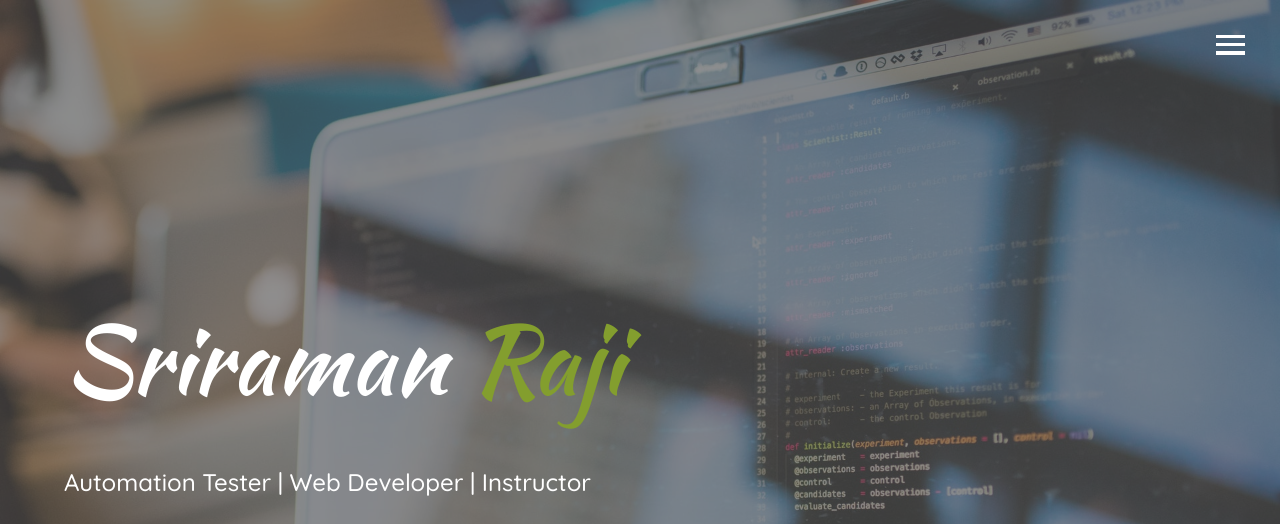
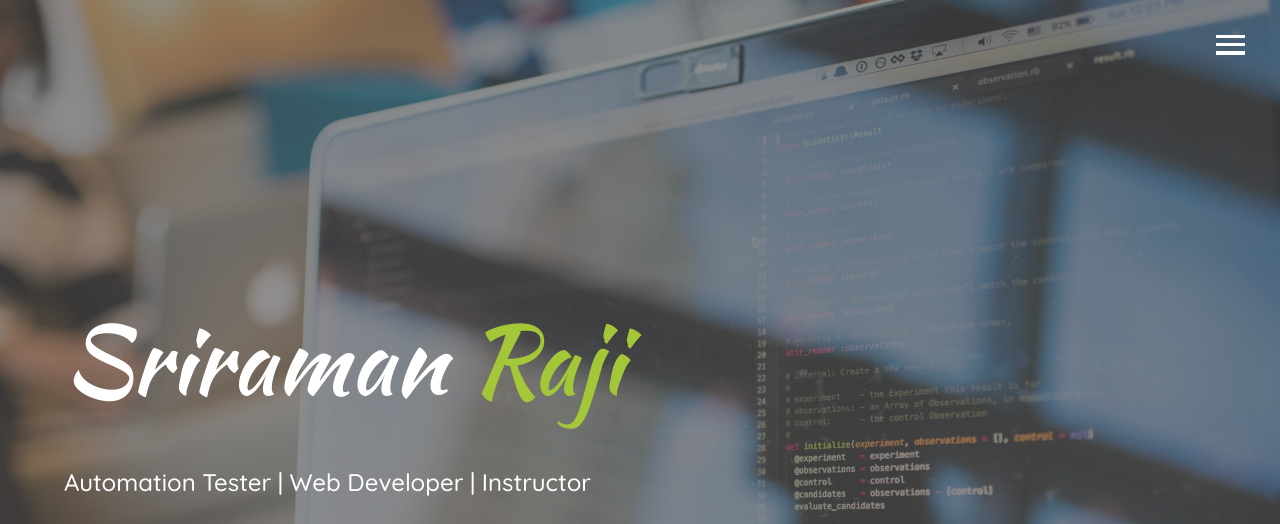
Before and after one commit to SriramanRaji/SriramanRaji, a website: page index.html in a window 1280 px wide. Shown: the top 524 px of the page. Drawn offline with Linux system fonts and the light colour scheme.

Commit message:
reverted android green in secondary text

```diff
--- a/scss/_config.scss
+++ b/scss/_config.scss
@@ -2,7 +2,7 @@ $color-pallete: #5499d1, #4267b2, #0f7dc2, #1da1f2, #a4c639, #f6d55c, #e4002b,
   #ff9f52, #f66747, rgba(3, 207, 252, 1);
 
 $primary-color: #555;
-$secondary-color: darken(#a4c639, 10%);
+$secondary-color: #a4c639;
 // $secondary-color: nth($color-pallete, random(10));
 
 $show-home-image: true;
```
Also changed, not shown: css/main.css.
